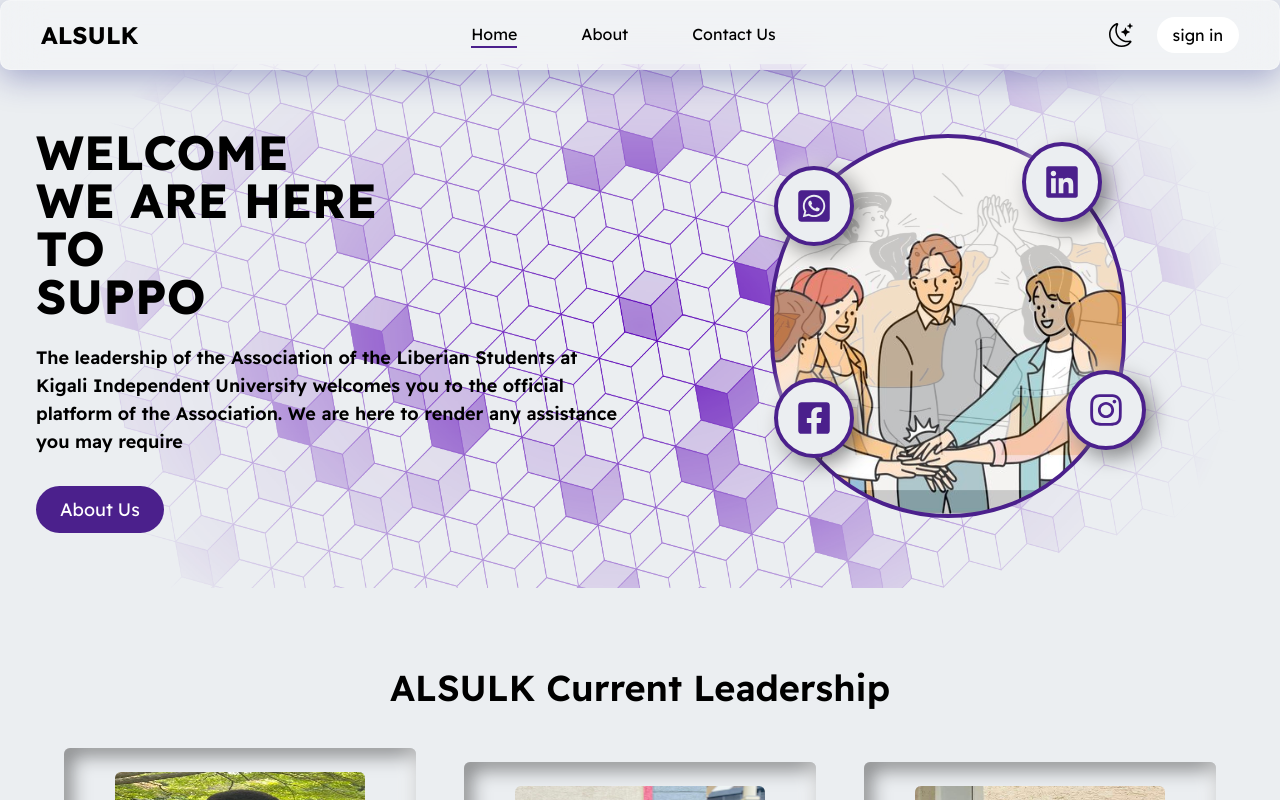
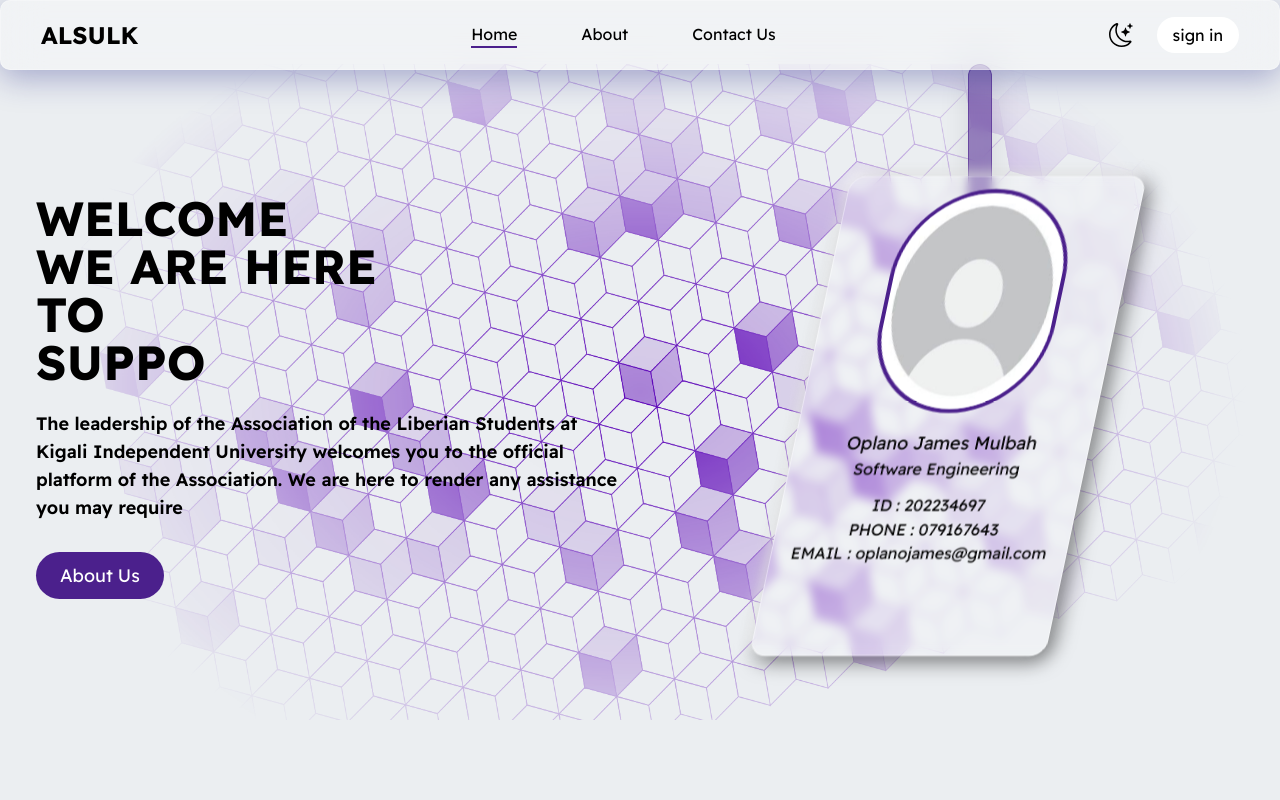
Before and after one commit to mulbahoplanojames/Harmony_Coalition_Project, a React (Vite) app: page /home in a window 1280 px wide. Built offline with nearby package versions, Linux system fonts and the light colour scheme.

Commit message:
workin on the student id card

```diff
--- a/src/Components/Home_Hero/HomeHero.jsx
+++ b/src/Components/Home_Hero/HomeHero.jsx
@@ -23,11 +23,11 @@ const HomeHero = () => {
   return (
     <>
       <div
-        className="grid md:grid-cols-2 grid-cols-1 place-items-center md:px-1 px-2  md:py-16 py-8  md:gap-6 gap-14 md:bg-fixed rounded-md"
+        className="grid md:grid-cols-2 grid-cols-1 place-items-center md:px-1 px-2  md:py-16 py-8  md:gap-6 gap-14 md:bg-fixed rounded-md h-fit relative"
         id="home_hero"
       >
         <motion.div
-          className=""
+          className="z-30"
           initial={{ opacity: 0, x: -60 }}
           whileInView={{ opacity: 1, x: 0 }}
           transition={{ duration: 0.4, delay: 0.3 }}
@@ -50,15 +50,36 @@ const HomeHero = () => {
             About Us
           </Link>
         </motion.div>
+
+        <div className="md:w-[50%] w-[90%] h-[60vh] bg-blue-300 rounded-md md:-skew-x-12 -skew-x-6 py-3 px-4 text-center z-40 md:mt-12 tw_id">
+          <div className="w-[11rem] h-[28vh] mx-auto mb-4 rounded-full bg-red-300 border-4 overflow-hidden border-primary_main">
+            <img
+              src={
+                darkMode
+                  ? "/src/assets/userAvatar.jpg"
+                  : "/src/assets/userAvatar.jpg"
+              }
+              alt="id card"
+              className="w-full h-full"
+            />
+          </div>
+          <p className="text-lg">Oplano James Mulbah</p>
+          <p className="text-base pb-3">Software Engineering</p>
+          <p className="text-base">ID : 202234697</p>
+          <p className="text-base">PHONE : 079167643</p>
+          <p className="text-base">EMAIL : oplanojames@gmail.com</p>
+        </div>
+        <div className="w-[1.5rem] md:h-[28vh] h-[70vh] rounded-full absolute top-0 right-[10rem] md:right-[16rem]  tw_id_line"></div>
+
         {/* Displaying the image with social media links */}
-        <motion.div
+        {/* <motion.div
           className=" md:w-[60%] md:h-[24rem] w-[70%] h-[17rem] rounded-full relative overflow-visible border-4 border-primary_main "
           id="item1"
           initial={{ opacity: 0, x: 60 }}
           whileInView={{ opacity: 1, x: 0 }}
           transition={{ duration: 0.4, delay: 0.3 }}
         >
-          {/* Displaying the LinkedIn icon link */}
+          Displaying the LinkedIn icon link
           <Link
             className={`icons_Wripper  top-1 right-5  bg-[#ebeef1] neu_icon ${
               darkMode ? "border-white" : "border-primary_main"
@@ -66,7 +87,7 @@ const HomeHero = () => {
           >
             <FaLinkedin className="text-4xl z-40 text-primary_main" />
           </Link>
-          {/* Displaying the Instagram icon link */}
+          Displaying the Instagram icon link
           <Link
             className={`icons_Wripper md:bottom-[4rem] bottom-8 -md:right-1 -right-6 bg-[#ebeef1] neu_icon ${
               darkMode ? "border-white" : "border-primary_main"
@@ -74,7 +95,7 @@ const HomeHero = () => {
           >
             <FaInstagram className="text-4xl z-40 text-primary_main" />
           </Link>
-          {/* Displaying the WhatsApp icon link */}
+          Displaying the WhatsApp icon link
           <Link
             className={`icons_Wripper bg-[#ebeef1] top-7 left-0 neu_icon ${
               darkMode ? "border-white " : "border-primary_main"
@@ -82,7 +103,7 @@ const HomeHero = () => {
           >
             <FaWhatsappSquare className="text-4xl z-40 text-primary_main" />
           </Link>
-          {/* Displaying the Facebook icon link */}
+          Displaying the Facebook icon link
           <Link
             className={`icons_Wripper bg-[#ebeef1] md:bottom-14 -bottom-2 md:left-0 left-4 neu_icon ${
               darkMode ? "border-white" : "border-primary_main"
@@ -90,7 +111,7 @@ const HomeHero = () => {
           >
             <FaFacebookSquare className="text-4xl z-40 text-primary_main" />
           </Link>
-        </motion.div>
+        </motion.div> */}
       </div>
     </>
   );
--- a/src/index.css
+++ b/src/index.css
@@ -63,6 +63,25 @@ body {
     inset 6px 6px 20px rgba(0, 0, 0, 0.5);
 }
 
+.tw_id {
+  background: rgba(255, 255, 255, 0.2);
+  border-radius: 16px;
+  box-shadow: -6px -6px 10px rgba(255, 255, 255, 0.5),
+    6px 6px 20px rgba(0, 0, 0, 0.5);
+  backdrop-filter: blur(5px);
+  -webkit-backdrop-filter: blur(5px);
+  border: 1px solid rgba(255, 255, 255, 0.4);
+}
+
+.tw_id_line {
+  background: rgba(75, 32, 140, 0.54);
+  border-radius: 16px;
+  box-shadow: 0 4px 30px rgba(0, 0, 0, 0.1);
+  backdrop-filter: blur(5.5px);
+  -webkit-backdrop-filter: blur(5.5px);
+  border: 1px solid rgba(75, 32, 140, 0.57);
+}
+
 #home_hero {
   background: url(/src/assets/gradient_bg.png);
   background-position: center;
```
Also changed, not shown: src/Pages/Student_Profile_settings/StudentProfileSettings.jsx (+67 -44 lines).
